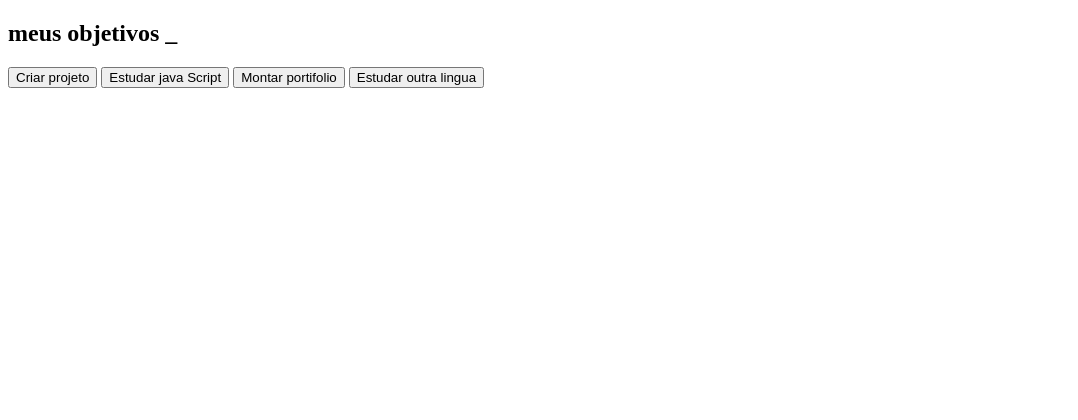
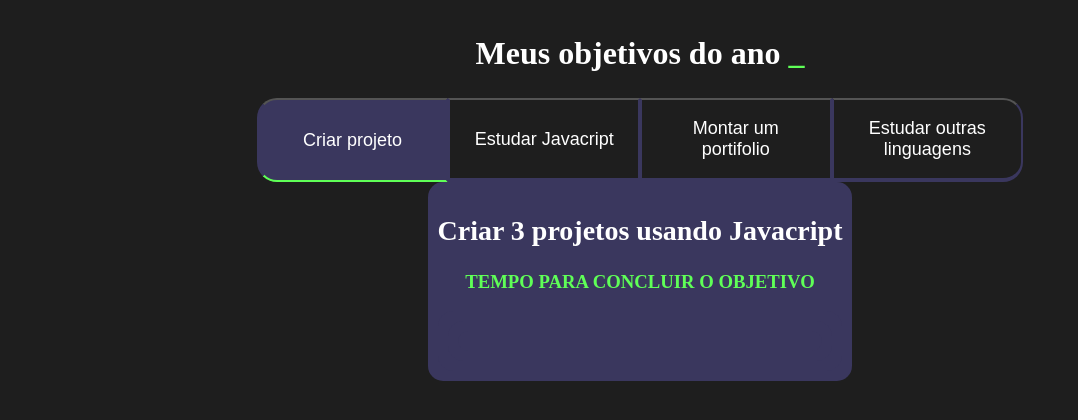
Before and after one commit to estelaep/3J-2024, a plain HTML site: page index.html in a window 1280 px wide. Both pictures are taken after a click on the button "Criar projeto". Shown: the whole page, without its empty margins (0-1078 px from the left). Drawn offline with Linux system fonts and the light colour scheme.

Commit message:
aula 07/06

```diff
--- a/index.html
+++ b/index.html
@@ -1,21 +1,59 @@
 <!DOCTYPE html>
-<html lang="pt-br">
+<html lang="en">
 <head>
     <meta charset="UTF-8">
     <meta http-equiv="X-UA-Compatible" content="IE=edge">
     <meta name="viewport" content="width=device-width, initial-scale=1.0">
     <title>Meus objetivos do ano</title>
-    <link rel="stylesheet" href="styles.css">
+    <link rel="stylesheet" href="style.css">
 </head>
 <body>
     <section class="conteudo-principal">
-    <h2 class="titulo-principal">meus objetivos <span>_</span></h2>
-    <div class="botoes">
-    <button class="botao">Criar projeto</button>
-    <button class="botao">Estudar java Script</SCRipt></button>
-    <button class="botao">Montar portifolio</button>
-    <button class="botao">Estudar outra lingua</button>
-   </div>
-</section>
+        <h2 class="titulo-principal">Meus objetivos do ano <span>_</span></h2>
+        <div class="botoes">
+            <button class="botao">Criar projeto</button>
+            <button class="botao">Estudar Javacript</button>
+            <button class="botao">Montar um portifolio</button>
+            <button class="botao">Estudar outras linguagens</button>
+        </div>
+        <div class = "abas-textos">
+             <div class = "aba-conteudo">
+                <h2 class = "aba-conteudo-titulo-principal">
+                    Criar 3 projetos usando Javacript
+                </h2>
+                <h3 class = "aba-conteudo-titulo-secundario">
+                    TEMPO PARA CONCLUIR O OBJETIVO
+                </h3>
+            </div>
+            <div class = "abas-textos">
+                <div class = "aba-conteudo">
+                   <h2 class = "aba-conteudo-titulo-principal">
+                       Fazer 5 cursos de Javacript
+                   </h2>
+                   <h3 class = "aba-conteudo-titulo-secundario">
+                       TEMPO PARA CONCLUIR O OBJETIVO
+                   </h3>
+               </div>
+               <div class = "abas-textos">
+                <div class = "aba-conteudo">
+                   <h2 class = "aba-conteudo-titulo-principal">
+                       Colar no meu portifolio meus 3 novos projetos
+                   </h2>
+                   <h3 class = "aba-conteudo-titulo-secundario">
+                       TEMPO PARA CONCLUIR O OBJETIVO
+                   </h3>
+               </div>
+               <div class = "abas-textos">
+                <div class = "aba-conteudo">
+                   <h2 class = "aba-conteudo-titulo-principal">
+                       Fazer cursos de outras linguagens
+                   </h2>
+                   <h3 class = "aba-conteudo-titulo-secundario">
+                       TEMPO PARA CONCLUIR O OBJETIVO
+                   </h3>
+               </div>
+         </div>
+    </section>
+    <script src="main.js"></script>
 </body>
 </html>
--- a/main.js
+++ b/main.js
@@ -1,10 +1,12 @@
 const botoes = document.querySelectorAll(".botao");
-console.log(botoes);
+const conteudo = document.querySelectorAll(".aba-conteudo");
 for(let i = 0; 1 < botoes.length ; i++){
     botoes[i].onclick = function() {
         for (j=0;j<botoes.length;j++){
             botoes[j].classList.remove("ativo");
+            conteudo[j].classList.remove("ativo");
         }
         botoes[i].classList.add("ativo")
+        conteudo[i].classList.add("ativo")
     }
 }
--- a/style.css
+++ b/style.css
@@ -8,8 +8,10 @@
 }
 
 *{
+    color: #FFFFFF;
+}
+body{
     background-color: var(--cor-de-fundo);
-    color: #FFFFFF;
 }
 span{
     color: var(--verde);
@@ -54,14 +56,36 @@ span{
 }
 
 .botao:last-child{
-    border-
-    radius:0 0 20px 20px;
+    border-radius:0 0 20px 20px;
 }
-
-.ativo{
+ .botao.ativo{
     background-color: var(--botao-ativo);
     border-bottom: 2px solid var(--verde);
 }
+.aba-conteudo{
+    display: none;
+}
+.aba-conteudo.ativo{
+    display: block;
+}
+.abas-textos{
+    background-color: #3A375E;
+    padding: 10px;
+    border-radius: 15px;
+}
+.aba-conteudo-titulo-principal{
+    font-size: 28px;
+    text-align: center ;
+}
+.aba-conteudo-titulo-secundario{
+    text-align: center;
+    color: #5FFF57;
+    text-transform: uppercase;
+}
+
+
+
+
 @media screen and (min-width:700px){
     .botoes{
         display: flex;
```
